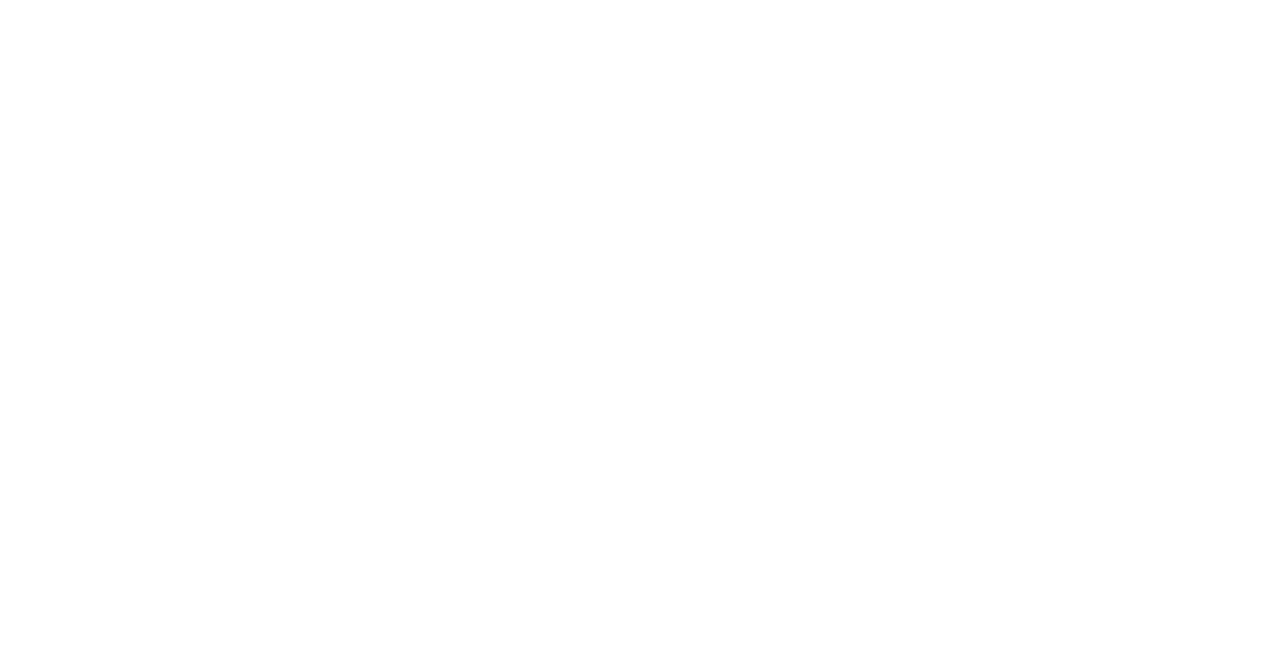
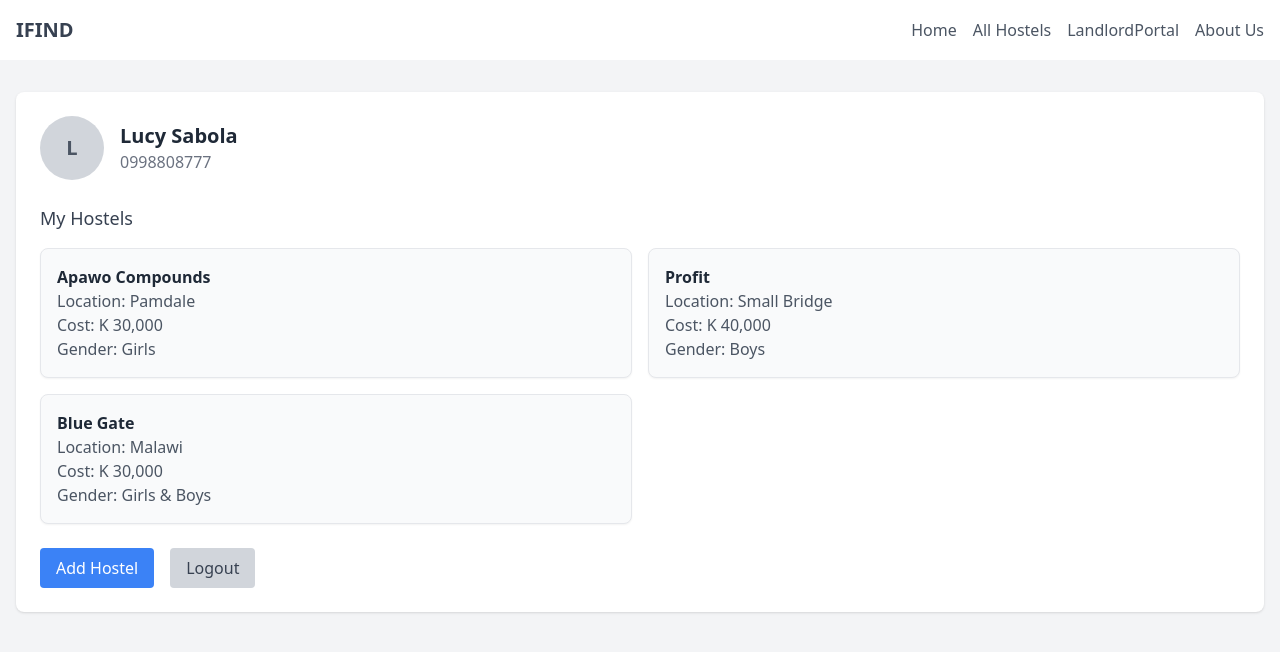
Before and after one commit to omegamsimuko/Accommodation-finder, a React (Create React App) app: page /Dashboard in a window 1280 px wide. Before the commit this address had no page. Shown: the top 652 px of the page. Built offline with nearby package versions, Linux system fonts and the light colour scheme.

Commit message:
dashboard

```diff
--- a/package.json
+++ b/package.json
@@ -2,6 +2,7 @@
   "name": "ifind",
   "version": "0.1.0",
   "private": true,
+  "proxy": "http://localhost:3000",
   "dependencies": {
     "@testing-library/jest-dom": "^5.17.0",
     "@testing-library/react": "^13.4.0",
--- a/src/App.js
+++ b/src/App.js
@@ -2,13 +2,19 @@
 import { BrowserRouter as Router, Routes, Route } from "react-router-dom";
 import SignUp from "./components/SignUp";
 import SignIn from "./components/SignIn";
+import Dashboard from "./components/Dashboard";
+import Home from "./components/Home";
+
+
 // import "./index.css";
 
 function App() {
   return (
     <Router>
       <Routes>
-        <Route path="/" element={<SignIn/>}/>
+        <Route path="/" element={<Home/>}/>
+        <Route path="/Dashboard" element={<Dashboard/>}/>
+        <Route path="/SignIn" element={<SignIn/>}/>
         <Route path="/SignUp" element={<SignUp/>}/>
       </Routes>
     </Router>
--- /dev/null
+++ b/src/api/axios.js
@@ -0,0 +1,5 @@
+import axios from "axios";
+const api = axios.create({
+    baseURL: "/api",
+});
+export default api;
--- /dev/null
+++ b/src/components/Dashboard.jsx
@@ -0,0 +1,79 @@
+import React from 'react'
+import Header from "./Header";
+
+const Dashboard = () => {
+    const hostels = [
+        {
+          name: "Apawo Compounds",
+          location: "Pamdale",
+          cost: "K 30,000",
+          gender: "Girls",
+        },
+        {
+          name: "Profit",
+          location: "Small Bridge",
+          cost: "K 40,000",
+          gender: "Boys",
+        },
+        {
+          name: "Blue Gate",
+          location: "Malawi",
+          cost: "K 30,000",
+          gender: "Girls & Boys",
+        },
+      ];
+
+      return (
+        <>
+        <Header/>
+        <div className="bg-gray-100 min-h-screen">
+
+
+          {/* Main Content */}
+          <main className="container mx-auto px-4 py-8">
+            <div className="bg-white shadow rounded-lg p-6">
+              {/* User Profile */}
+              <div className="flex items-center space-x-4 mb-6">
+                <div className="w-16 h-16 bg-gray-300 rounded-full flex items-center justify-center">
+                  <span className="text-xl font-bold text-gray-600">L</span>
+                </div>
+                <div>
+                  <h2 className="text-xl font-semibold text-gray-800">Lucy Sabola</h2>
+                  <p className="text-gray-500">0998808777</p>
+                </div>
+              </div>
+
+              {/* Hostels List */}
+              <h3 className="text-lg font-medium text-gray-700 mb-4">My Hostels</h3>
+              <div className="grid grid-cols-1 md:grid-cols-2 gap-4">
+                {hostels.map((hostel, index) => (
+                  <div
+                    key={index}
+                    className="p-4 border rounded-lg bg-gray-50 shadow-sm"
+                  >
+                    <h4 className="text-gray-800 font-semibold">{hostel.name}</h4>
+                    <p className="text-gray-600">Location: {hostel.location}</p>
+                    <p className="text-gray-600">Cost: {hostel.cost}</p>
+                    <p className="text-gray-600">Gender: {hostel.gender}</p>
+                  </div>
+                ))}
+              </div>
+
+              {/* Action Buttons */}
+              <div className="mt-6 flex space-x-4">
+                <button className="bg-blue-500 text-white px-4 py-2 rounded hover:bg-blue-600">
+                  Add Hostel
+                </button>
+                <button className="bg-gray-300 text-gray-700 px-4 py-2 rounded hover:bg-gray-400">
+                  Logout
+                </button>
+              </div>
+            </div>
+          </main>
+        </div>
+        </>
+      )
+
+}
+
+export default Dashboard
--- /dev/null
+++ b/src/components/Header.jsx
@@ -0,0 +1,28 @@
+import React from 'react'
+
+const Header = () => {
+  return (
+
+    < div className="bg-white shadow">
+    <div className="container mx-auto px-4 py-4 flex justify-between items-center">
+      <h1 className="text-xl font-bold text-gray-700">IFIND</h1>
+      <nav className="flex space-x-4">
+        <a href="#" className="text-gray-600 hover:text-gray-900">
+          Home
+        </a>
+        <a href="#" className="text-gray-600 hover:text-gray-900">
+          All Hostels
+        </a>
+        <a href="#" className="text-gray-600 hover:text-gray-900">
+          LandlordPortal
+        </a>
+        <a href="#" className="text-gray-600 hover:text-gray-900">
+          About Us
+        </a>
+      </nav>
+    </div>
+  </div>
+  )
+}
+
+export default Header
--- /dev/null
+++ b/src/components/Home.jsx
@@ -0,0 +1,12 @@
+import React from 'react'
+import SignIn from "./SignIn";
+
+const Home = () => {
+  return (
+    <div>
+      <SignIn/>
+    </div>
+  )
+}
+
+export default Home
--- a/src/components/SignIn.jsx
+++ b/src/components/SignIn.jsx
@@ -1,35 +1,44 @@
-import React from "react";
+import React,{useState} from "react";
 import { useForm } from "react-hook-form";
 import logo from "./logo.png";
 import { Link } from "react-router-dom";
+import api from "../api/axios";
 import { MdMailOutline, MdKey } from "react-icons/md";
 
 function SignInForm() {
-  const {
-    register,
-    handleSubmit,
-    formState: { errors },
-  } = useForm();
+  const { register, handleSubmit, watch, formState: { errors } } = useForm();
+  const [email, setEmail] = useState('');
+  const [password, setPassword] = useState('');
+// function SignInForm() {
+//   const {
+//     register,
+//     handleSubmit,
+//     formState: { errors },
+//   } = useForm();
 
   const onSubmit = async (data) => {
     try {
-      const response = await fetch("http://localhost3000/auth/login", {
-        method: "POST",
-        headers: {
-          "Content-Type": "application/json",
-        },
-        body: JSON.stringify(data),
-      });
+      const response = await api.post("http://localhost:3000/auth/login", { email, password });
+      console.log("Signup successful:", response.data);
+  }
+    // try {
+    //   const response = await fetch("http://localhost3000/auth/login", {
+    //     method: "POST",
+    //     headers: {
+    //       "Content-Type": "application/json",
+    //     },
+    //     body: JSON.stringify(data),
+    //   });
 
-      if (response.ok) {
-        const result = await response.json();
-        console.log("Login successful:", result);
+    //   if (response.ok) {
+    //     const result = await response.json();
+    //     console.log("Login successful:", result);
 
-      } else {
-        console.error("Login failed");
-        alert("Invalid credentials, please try again.");
-      }
-    } catch (error) {
+    //   } else {
+    //     console.error("Login failed");
+    //     alert("Invalid credentials, please try again.");
+    //   }
+    catch (error) {
       console.error("Error:", error);
       alert("An error occurred, please try again.");
     }
```
Also changed, not shown: src/components/SignUp.jsx (+21 -26 lines).
